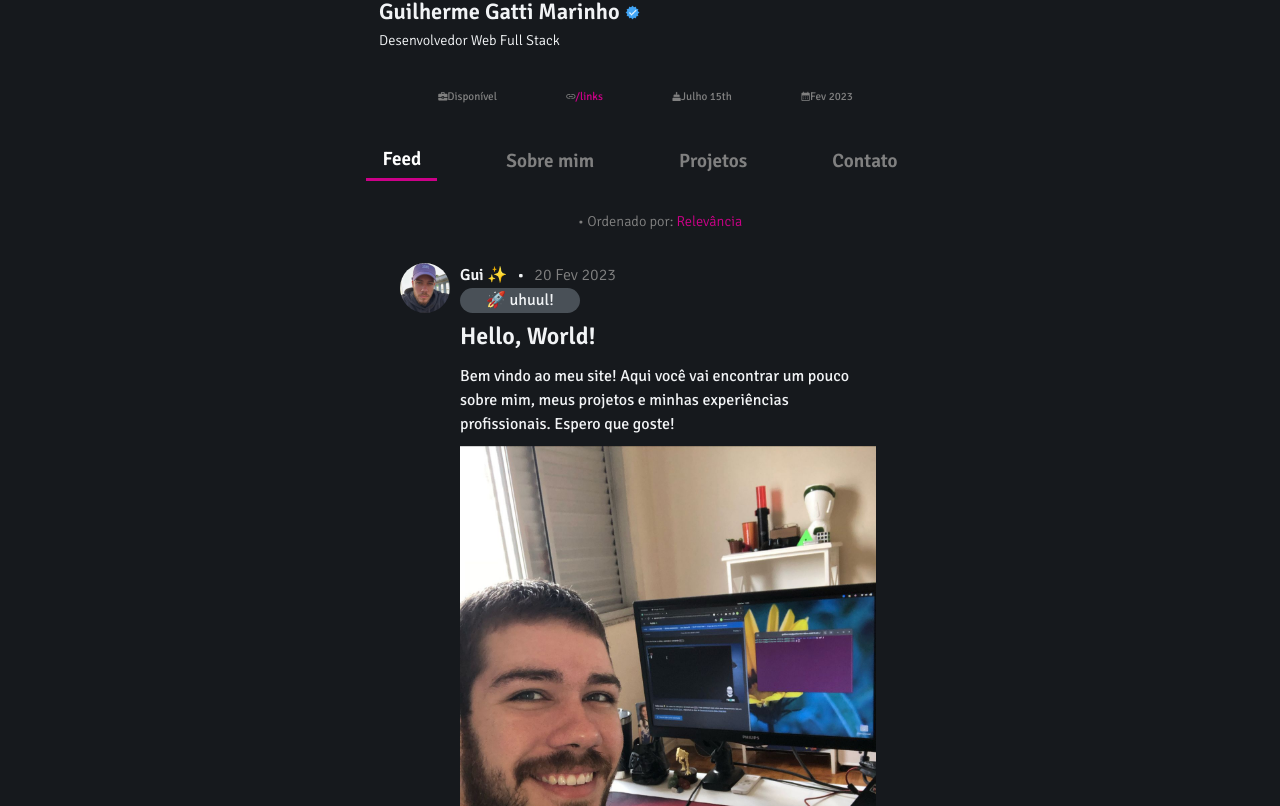
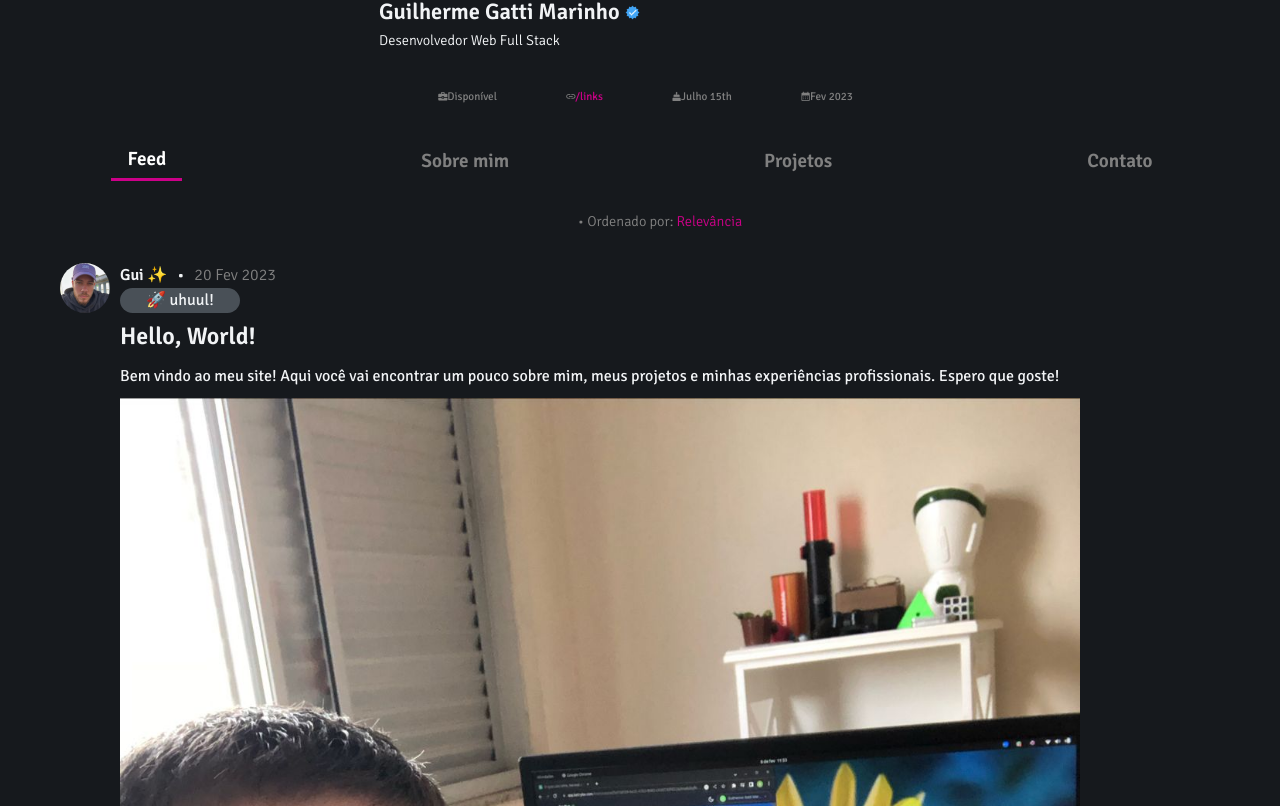
Before and after one commit to guido-marinho/guido-marinho.github.io, a React (Vite) app: page / in a window 1280 px wide. Shown: the part 274-1080 px from the top of the page. Built offline with nearby package versions, Linux system fonts and the light colour scheme.

Commit message:
🎨 refactor: separa responsabilidades em componentes
- Cria componente Main
- Cria componente Navbar
- Implementa layout dinamico e otima rotas

```diff
--- a/src/App.jsx
+++ b/src/App.jsx
@@ -1,15 +1,20 @@
 import React from 'react';
 import { Route, Routes } from 'react-router-dom';
-import Home from './pages/Home.jsx';
+
+import About from './pages/About.jsx';
+import Contact from './pages/Contact.jsx';
+import Feed from './pages/Feed.jsx';
+import Links from './pages/Links.jsx';
+import Projects from './pages/Projects.jsx';
 
 export default function App() {
   return (
     <Routes>
-      <Route exact path="/" element={<Home />} />
-      <Route exact path="/:links" element={<Home />} />
-      <Route exact path="/:about" element={<Home />} />
-      <Route exact path="/:projects" element={<Home />} />
-      <Route exact path="/:contact" element={<Home />} />
+      <Route exact path="/" element={<Feed />} />
+      <Route exact path="/links" element={<Links />} />
+      <Route exact path="/about" element={<About />} />
+      <Route exact path="/projects" element={<Projects />} />
+      <Route exact path="/contact" element={<Contact />} />
     </Routes>
   );
 }
--- /dev/null
+++ b/src/components/Footer.jsx
@@ -0,0 +1,9 @@
+import React from 'react';
+
+export default function Footer() {
+  return (
+    <footer className='footer-container'>
+      <p> Guilherme Marinho © 2023</p>
+    </footer>
+  );
+}
--- a/src/components/Header.jsx
+++ b/src/components/Header.jsx
@@ -1,6 +1,7 @@
 import React from 'react';
 import { Link } from 'react-router-dom';
 import '../CSS/Header.css';
+import '../CSS/Home.css';
 
 import cover from '../images/cover.png';
 import profile from '../images/profile.png';
@@ -23,7 +24,7 @@ export default function Header() {
   };
 
   return (
-    <>
+    <header>
       <div className='cover-page'>
         <img src={ cover } alt="cover" />
       </div>
@@ -87,6 +88,6 @@ export default function Header() {
         </div>
 
       </div>
-    </>
+    </header>
   );
 }
--- /dev/null
+++ b/src/components/Main.jsx
@@ -0,0 +1,26 @@
+import PropTypes from 'prop-types';
+import React from 'react';
+import '../CSS/Home.css';
+
+import Footer from './Footer';
+import Header from './Header';
+import Navbar from './Navbar';
+
+export default function Main({children}) {
+  return (
+    <>
+      <Header />
+      <main>
+        <Navbar />
+        <section>
+          {children}
+        </section>
+      </main>
+      <Footer />
+    </>
+  );
+}
+
+Main.propTypes = {
+  children: PropTypes.node.isRequired,
+};
--- /dev/null
+++ b/src/components/Navbar.jsx
@@ -0,0 +1,36 @@
+import React from 'react';
+import { Link, useLocation } from 'react-router-dom';
+import '../CSS/Home.css';
+
+export default function Navbar()  {
+
+  const path = useLocation().pathname;
+
+  return (
+    <nav className='header-main'>
+      <Link to='/' className='links-main'>
+        <h3
+          className={`h3-header-main ${path === '/' ? 'active' : ''}`}>
+              Feed</h3>
+      </Link>
+      <Link to='/about' className='links-main'>
+        <h3
+          className={`h3-header-main ${path === '/about' ? 'active' : ''}`} >
+                Sobre mim
+        </h3>
+      </Link>
+      <Link to='/projects' className='links-main'>
+        <h3
+          className={`h3-header-main ${path === '/projects' ? 'active' : ''}`}>
+                Projetos
+        </h3>
+      </Link>
+      <Link to='/contact' className='links-main'>
+        <h3
+          className={`h3-header-main ${path === '/contact' ? 'active' : ''}`}>
+              Contato
+        </h3>
+      </Link>
+    </nav>
+  );
+}
--- a/src/pages/About.jsx
+++ b/src/pages/About.jsx
@@ -1,8 +1,10 @@
 import React from 'react';
 import '../CSS/About.css';
+import Main from '../components/Main';
 
 export default function About() {
   return (
+    <Main>
       <section className='about-container'>
         <h2>Olá! 👋</h2>
         <br />
@@ -46,5 +48,6 @@ export default function About() {
           </strong>
         </p>
       </section>
+    </Main>
   );
 }
--- a/src/pages/Contact.jsx
+++ b/src/pages/Contact.jsx
@@ -3,6 +3,7 @@ import React, { useState } from 'react';
 import Swal from 'sweetalert2';
 import '../CSS/Contact.css';
 
+import Main from '../components/Main';
 import linkedin from '../public/linkedin.png';
 import whatsapp from '../public/whatsapp.png';
 
@@ -59,6 +60,8 @@ export default function FormEmail() {
   };
 
   return (
+    <Main>
+
       <div className='form-contact-container'>
         <h3 className="title-contact">Entre em contato via Whatsapp, Linkedin:</h3>
 
@@ -108,5 +111,6 @@ export default function FormEmail() {
 
         </div>
       </div>
+    </Main>
   );
 }
--- a/src/pages/Feed.jsx
+++ b/src/pages/Feed.jsx
@@ -1,13 +1,15 @@
 import React from 'react';
 import '../CSS/Feed.css';
 
+
 import dataFeed from '../api/feed';
 
+import Main from '../components/Main';
 import profile from '../images/profile.png';
 
 export default function Feed() {
   return (
-    <>
+    <Main>
       <ul className='ul-feed-container'>
         <p className='orderby'> • Ordenado por: <span>Relevância</span></p>
         {
@@ -51,6 +53,6 @@ export default function Feed() {
           ))
         }
       </ul>
-    </>
+    </Main>
   );
 }
--- a/src/pages/Home.jsx
+++ b/src/pages/Home.jsx
@@ -56,9 +56,7 @@ export default function Main() {
         {path === '/contact' && <Contact />}
       </main>
 
-      <footer className='footer-container'>
-        <p> Guilherme Marinho © 2023</p>
-      </footer>
+
     </>
   );
 }
--- a/src/pages/Links.jsx
+++ b/src/pages/Links.jsx
@@ -2,6 +2,7 @@ import React from 'react';
 
 import '../CSS/Links.css';
 
+import Main from '../components/Main';
 import certificado from '../public/certificado.png';
 import github from '../public/github.png';
 import instagram from '../public/instagram.png';
@@ -11,7 +12,7 @@ import whatsapp from '../public/whatsapp.png';
 import youtube from '../public/youtube.png';
 export default function Links() {
   return (
-    <>
+    <Main>
       <nav className='nav-links'>
 
         <a href="https://www.linkedin.com/in/guilhermegattimarinho/" target="_blank" rel="noopener noreferrer">
@@ -42,6 +43,6 @@ export default function Links() {
           <img src={ certificado } alt="certificados-icon" />
         </a>
       </nav>
-    </>
+    </Main>
   );
 }
--- a/src/pages/Projects.jsx
+++ b/src/pages/Projects.jsx
@@ -2,9 +2,12 @@ import React from 'react';
 import '../CSS/Projects.css';
 
 import dataProjects from '../api/projects';
+import Main from '../components/Main';
 
 export default function Projects() {
   return (
+    <Main>
+
       <ul className="ul-projects-container">
         {
           dataProjects.map((item) => (
@@ -50,5 +53,6 @@ export default function Projects() {
           ))
         }
       </ul>
+    </Main>
   );
 }
```
Lines whose indentation alone changed are shown as unchanged.
